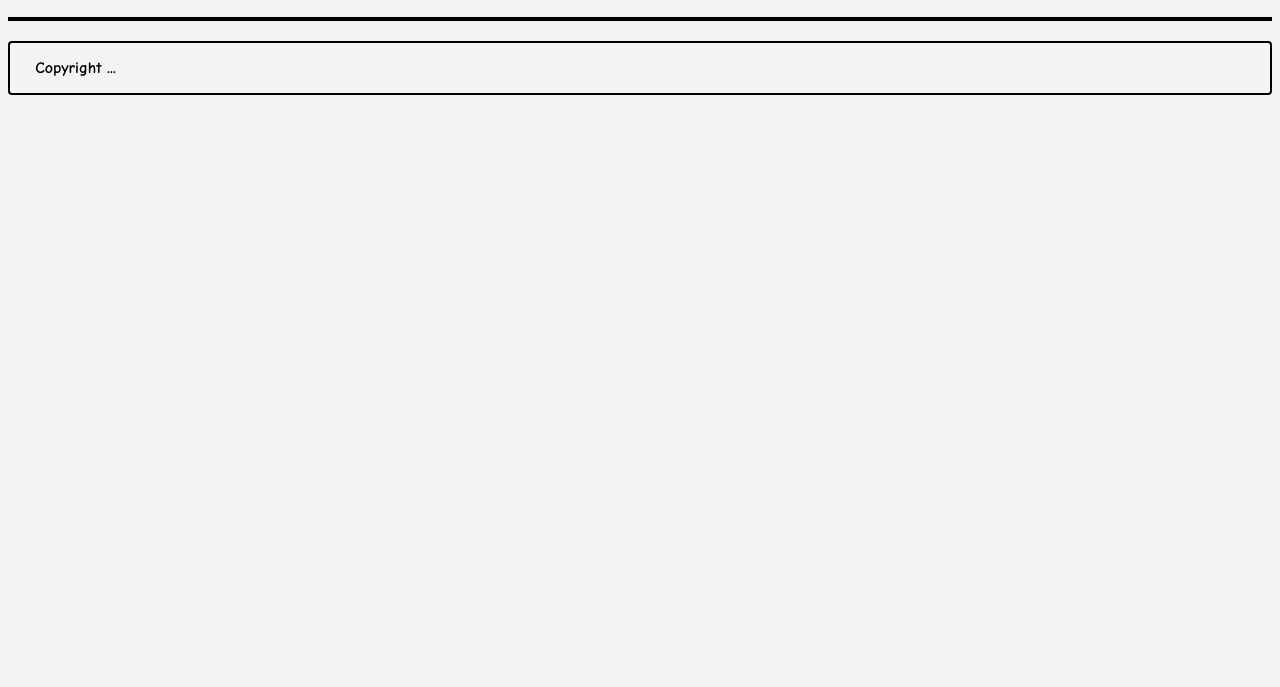
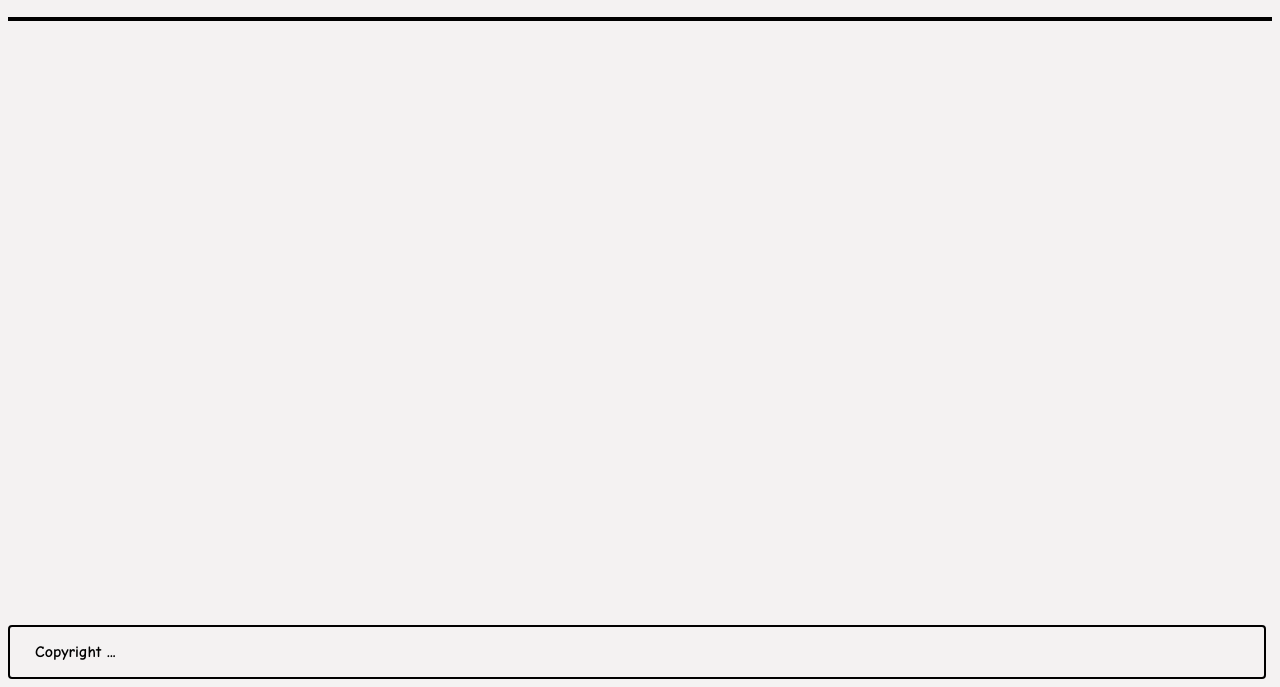
Before and after one commit to m00h0/Awesome-books, a website: page index.html in a window 1280 px wide. Shown: the part 113-800 px from the top of the page. Drawn offline with Linux system fonts and the light colour scheme.

Commit message:
fix the footer

```diff
--- a/index.css
+++ b/index.css
@@ -86,8 +86,11 @@ body {
   display: flex;
   align-items: center;
   font-weight: 600;
+  width: 98%;
   height: 50px;
   border-radius: 4px;
+  position: fixed;
+  bottom: 1%;
 }
 
 .footer-h {
--- a/index.js
+++ b/index.js
@@ -70,6 +70,7 @@ document.querySelector('#form').addEventListener('submit', (e) => {
   const newAuthor = document.querySelector('#author').value;
   const book = new Book(newTitle, newAuthor);
   listBooks.addBook(book);
+  document.getElementById('form').reset();
 });
 
 document.querySelector('#list-books').addEventListener('click', (e) => {
```
